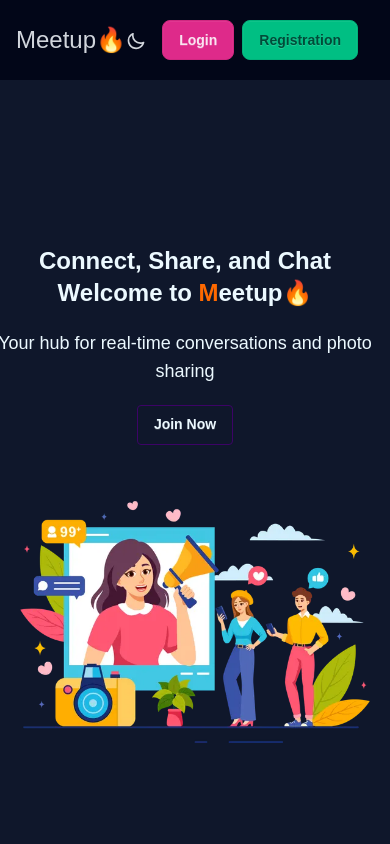
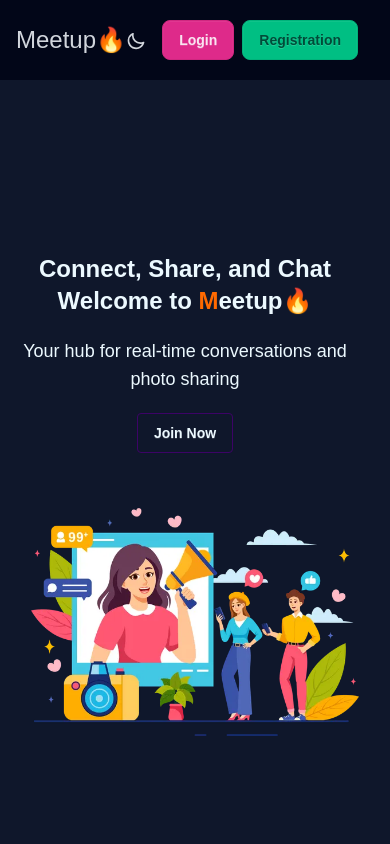
Before and after one commit to sohanurrahmanabir07/Meetup-Social-Media, a React (Vite) app in the folder Meetup-Frontend/: page / in a window 390 px wide. Shown: the top 844 px of the page. Built offline with nearby package versions, Linux system fonts and the light colour scheme; no server answers.

Commit message:
Added padding in the root

```diff
--- a/Meetup-Frontend/src/Pages/Home.jsx
+++ b/Meetup-Frontend/src/Pages/Home.jsx
@@ -68,7 +68,7 @@ export const Home = () => {
           <HomeProfile></HomeProfile>
         </section>
 
-        <section className='w-60/100 border-l-2 border-gray-300 max-sm:w-full'>
+        <section className='w-60/100 md:border-l-2 border-gray-300 max-sm:w-full'>
           <NewsFeed></NewsFeed>
         </section>
 
--- a/Meetup-Frontend/src/Pages/Root.jsx
+++ b/Meetup-Frontend/src/Pages/Root.jsx
@@ -76,7 +76,10 @@ export const Root = () => {
   return (
     <div className='dark:bg-slate-900'>
       <Navbar></Navbar>
-      <Outlet></Outlet>
+      <div className='max-sm:px-3'>
+        <Outlet></Outlet>
+      </div>
+
     </div>
 
   )
```
